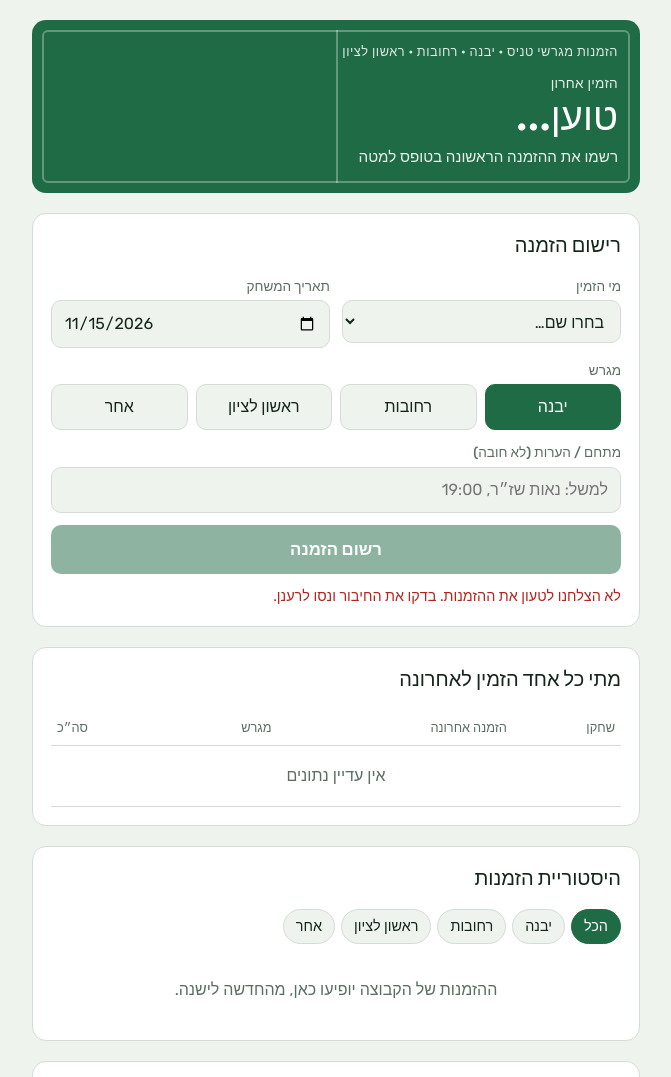
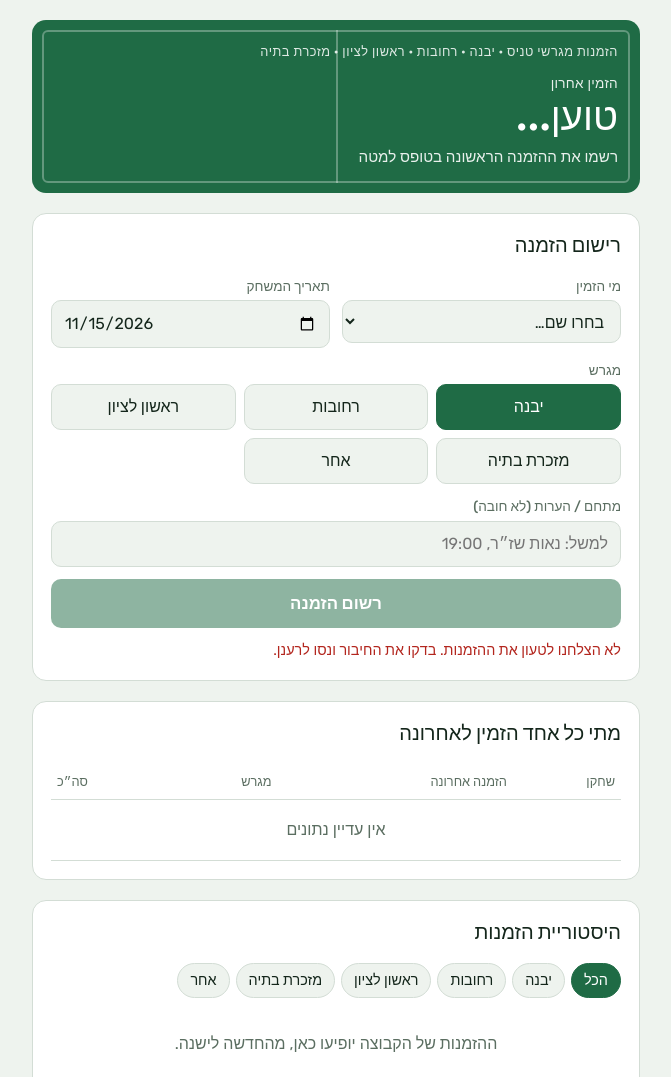
Before and after one commit to RamiZrahi-2206/tennis-bookings, a plain HTML site: page index.html in a window 1280 px wide. Shown: the top 1077 px of the page, without its empty margins (304-975 px from the left). Drawn offline with nearby package versions, Linux system fonts and the light colour scheme; no server answers.

Commit message:
feat: add Mazkeret Batya as a court option
Co-Authored-By: Claude Opus 5.5 <noreply@anthropic.com>

```diff
--- a/app.js
+++ b/app.js
@@ -1,7 +1,7 @@
 (function(){
   const SUPABASE_URL = "https://xcjbwctlnjybabrfkvcn.supabase.co";
   const SUPABASE_KEY = "sb_publishable_XqMv4nZHVi_xN28fWNX_UQ_QJC8JueZ"; // public publishable key, protected by RLS
-  const COURTS = ["יבנה","רחובות","ראשון לציון"];
+  const COURTS = ["יבנה","רחובות","ראשון לציון","מזכרת בתיה"];
   const OTHER = "אחר"; // any court outside the three; its name is typed in
   const $ = id => document.getElementById(id);
   let court = COURTS[0], filter = "הכל", rows = [], players = [], roundStarts = [], allPaid = false, sb = null, pendingDel = null, ready = false;
--- a/index.html
+++ b/index.html
@@ -11,7 +11,7 @@
 <meta name="apple-mobile-web-app-capable" content="yes">
 <meta property="og:image" content="https://ramizrahi-2206.github.io/tennis-bookings/icons/icon-512.png">
 <meta property="og:title" content="הזמנות מגרשי טניס">
-<meta property="og:description" content="מי הזמין אחרון את המגרש – יבנה, רחובות, ראשון לציון">
+<meta property="og:description" content="מי הזמין אחרון את המגרש – יבנה, רחובות, ראשון לציון, מזכרת בתיה">
 <style>:root{padding-top:env(safe-area-inset-top,0px);padding-bottom:env(safe-area-inset-bottom,0px)}body{margin:0}[hidden]{display:none!important}</style>
 <title>הזמנות מגרשי טניס</title>
 <link rel="preconnect" href="https://fonts.googleapis.com">
@@ -57,7 +57,7 @@ input[type=text],input[type=date],select{width:100%;font:inherit;padding:10px 12
 input:focus-visible,button:focus-visible,a:focus-visible,summary:focus-visible{outline:3px solid var(--ball);outline-offset:2px}
 .row{display:grid;grid-template-columns:1fr 1fr;gap:12px}
 @media (max-width:440px){.row{grid-template-columns:1fr}}
-.courts{display:grid;grid-template-columns:repeat(4,1fr);gap:8px}
+.courts{display:grid;grid-template-columns:repeat(3,1fr);gap:8px}
 @media (max-width:440px){.courts{grid-template-columns:repeat(2,1fr)}}
 .courts button,.chips button{font:inherit;padding:10px 6px;border-radius:10px;border:1px solid var(--line);background:var(--bg);color:var(--fg);cursor:pointer;font-weight:500}
 .courts button[aria-pressed=true],.chips button[aria-pressed=true]{background:var(--court);color:var(--court-ink);border-color:var(--court)}
@@ -114,7 +114,7 @@ textarea.copy{width:100%;min-height:120px;font:inherit;font-size:.85rem;border:1
 <body>
 <div class="wrap">
   <header aria-live="polite">
-    <h1>הזמנות מגרשי טניס · יבנה · רחובות · ראשון לציון</h1>
+    <h1>הזמנות מגרשי טניס · יבנה · רחובות · ראשון לציון · מזכרת בתיה</h1>
     <p class="eyebrow">הזמין אחרון</p>
     <p class="last-name" id="lastName">טוען…</p>
     <div class="last-meta" id="lastMeta"><span class="ago">ההזמנה האחרונה תופיע כאן</span></div>
```
Also changed, not shown: manifest.webmanifest.
